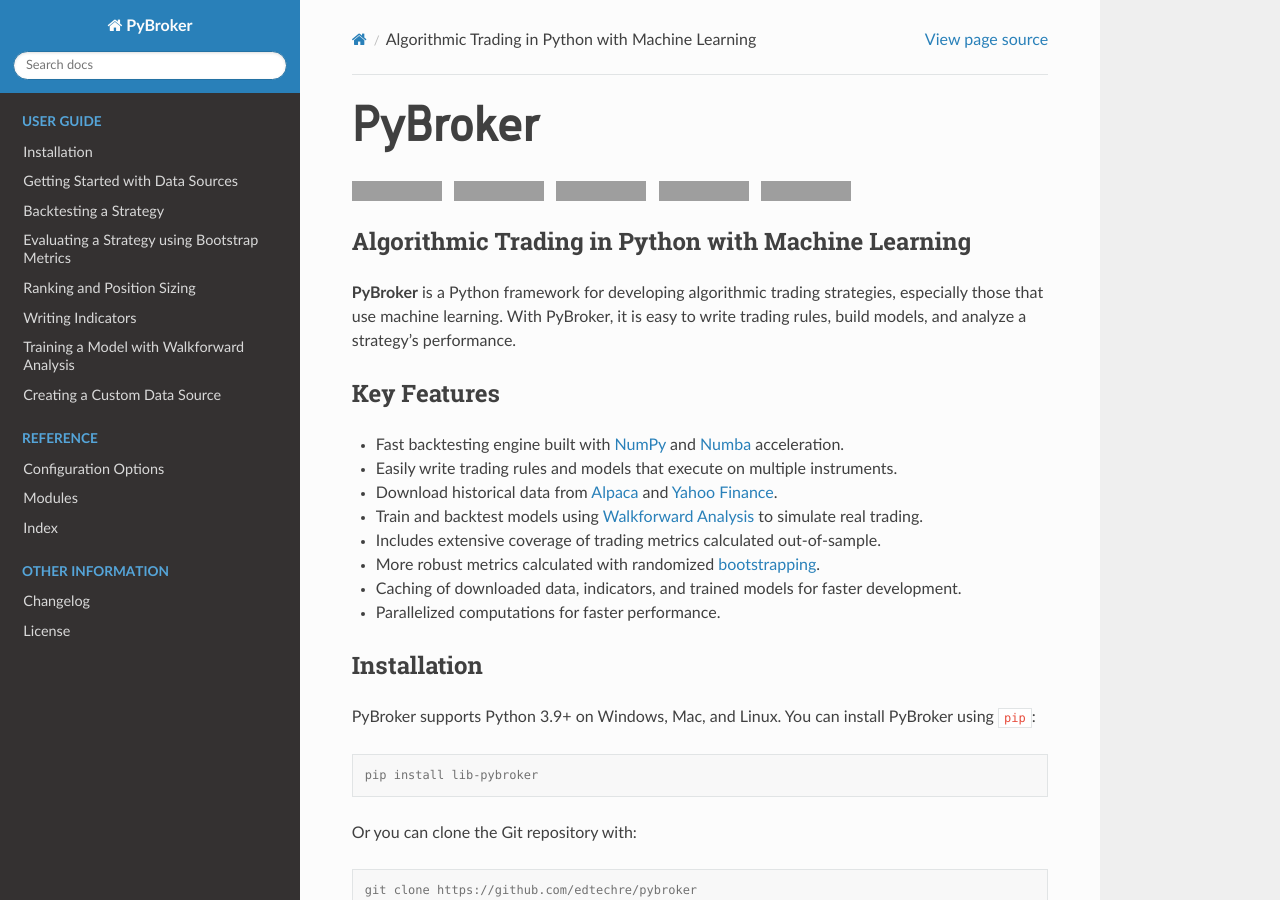
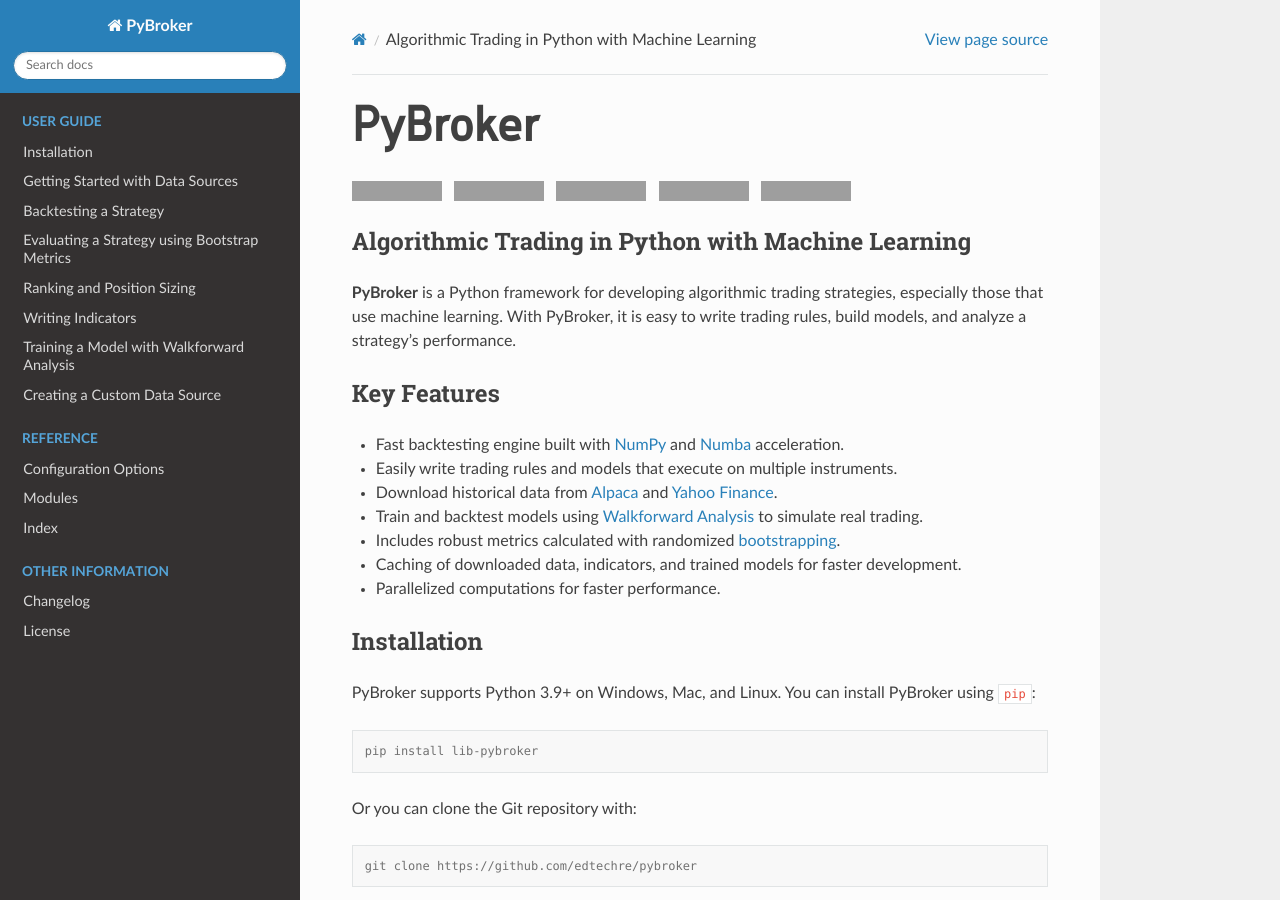
Before and after one commit to edtechre/pybroker, a Sphinx documentation site: the page built from docs/index.rst, in a window 1280 px wide and 900 px high, cut to the strip 0-900 px from the top of the window. Built offline with Sphinx 7.4.7 and the Read the Docs theme 2.0.0, drawn with Linux system fonts in a browser that asks for light colours; grey boxes are pictures that could not be loaded.

Commit message:
Updates README and index.rst

```diff
--- a/docs/index.rst
+++ b/docs/index.rst
@@ -63,8 +63,7 @@
 * Easily write trading rules and models that execute on multiple instruments.
 * Download historical data from `Alpaca <https://alpaca.markets/>`_ and `Yahoo Finance <https://finance.yahoo.com/>`_.
 * Train and backtest models using `Walkforward Analysis <https://www.pybroker.com/en/latest/notebooks/6.%20Training%20a%20Model%20with%20Walkforward%20Analysis.html#Walkforward-Analysis>`_ to simulate real trading.
-* Includes extensive coverage of trading metrics calculated out-of-sample.
-* More robust metrics calculated with randomized `bootstrapping <https://en.wikipedia.org/wiki/Bootstrapping_(statistics)>`_.
+* Includes robust metrics calculated with randomized `bootstrapping <https://en.wikipedia.org/wiki/Bootstrapping_(statistics)>`_.
 * Caching of downloaded data, indicators, and trained models for faster development.
 * Parallelized computations for faster performance.
 
```
Also changed, not shown: README.md (+1 -2 lines).
